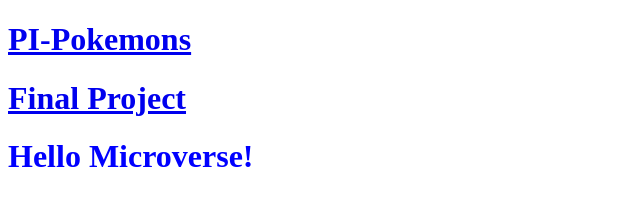
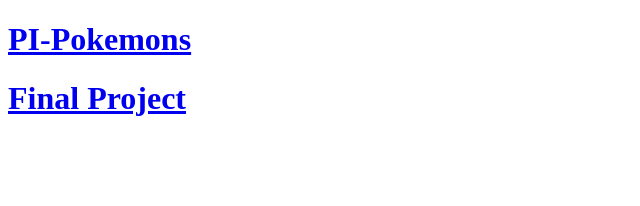
Before and after one commit to Erick-Osterling/portafolio, a plain HTML site: page index.html in a window 1280 px wide. Shown: the whole page, without its empty margins (0-640 px from the left). Drawn offline with Linux system fonts and the light colour scheme.

Commit message:
third commit

```diff
--- a/index.html
+++ b/index.html
@@ -10,6 +10,5 @@
 
 </head>
 <body>
-    <h1 class="firstclass">Hello Microverse!</h1>
 </body>
 </html>
```
